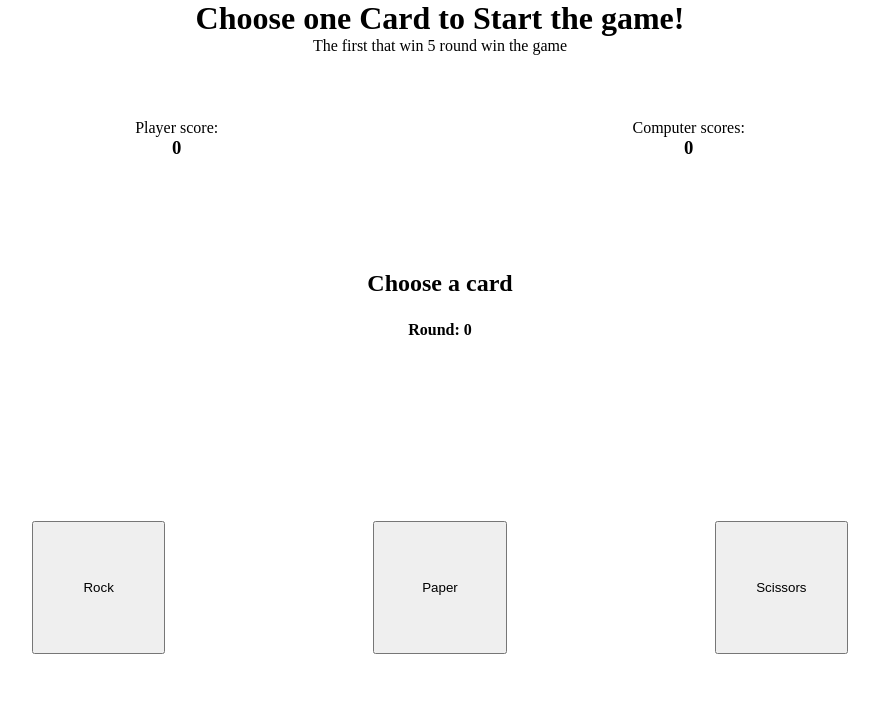
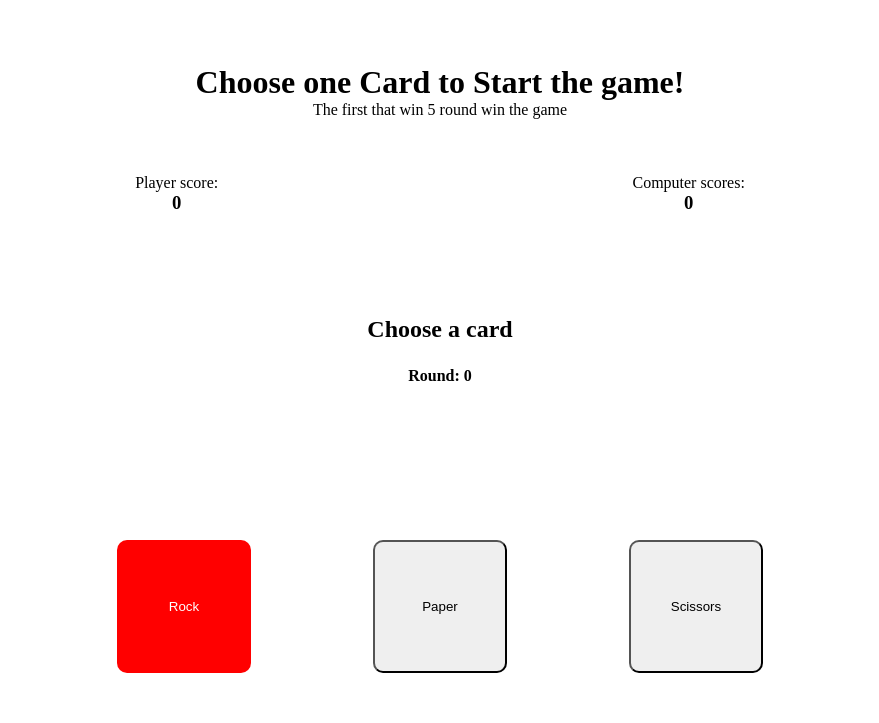
Before and after one commit to Ale269/Rock-paper-scissor, a plain HTML site: page index.html in a window 1280 px wide. Shown: the whole page, without its empty margins (200-1079 px from the left). Drawn offline with Linux system fonts and the light colour scheme.

Commit message:
Adjust styling and structure of page

```diff
--- a/index.html
+++ b/index.html
@@ -29,9 +29,9 @@
     </div>
 
     <div class="input-container">
-        <input type="button" value="Rock" class="start-the-game" placeholder="Rock">
-        <input type="button" value="Paper" class="start-the-game" placeholder="Paper">
-        <input type="button" value="Scissors" class="start-the-game" placeholder="Scissors">
+        <input type="button" value="Rock" class="start-the-game Rock-card" placeholder="Rock">
+        <input type="button" value="Paper" class="start-the-game Paper-card" placeholder="Paper">
+        <input type="button" value="Scissors" class="start-the-game Scissor-card" placeholder="Scissors">
     </div>
 
     <script src="javascript/main.js"></script>
--- a/style/style.css
+++ b/style/style.css
@@ -11,10 +11,14 @@ body {
     align-items: center;
 }
 
+h1 {
+    margin-top: 2em;
+}
+
 .input-container {
     display: flex;
     height: 30%;
-    width: 80%;
+    width: 60%;
     justify-content: space-around;
     margin-bottom: 5em;
 }
@@ -22,6 +26,18 @@ body {
 input {
     height: 10em;
     width: 10em;
+    border-radius: 10px;
+}
+
+.Rock-card {
+    background-color: red;
+    outline: none;
+    color: #fff;
+    border: none;
+}
+
+.Rock-card:active {
+    background-color: blue;
 }
 
 .result {
```
